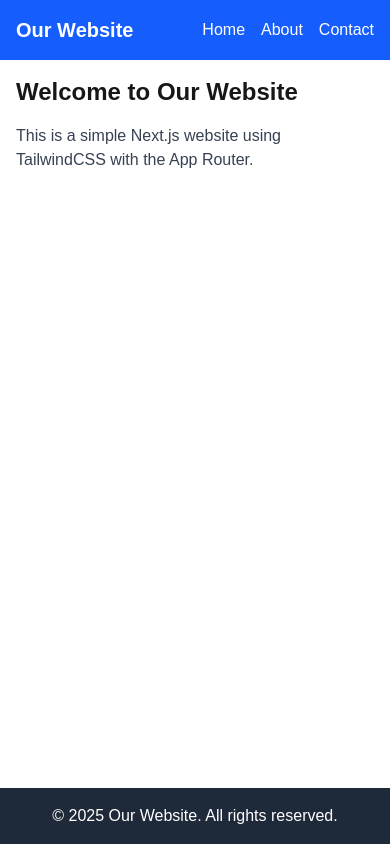
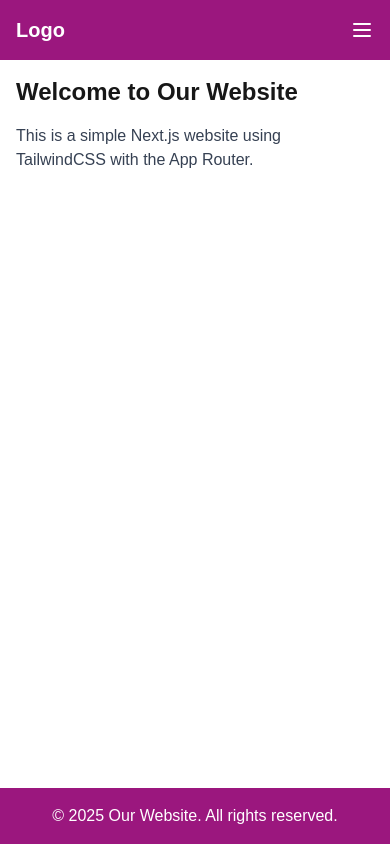
Before and after one commit to NidaleNieve/Vef-2-Verkefni2, a Next.js app in the folder flamed/: page / in a window 390 px wide. Built offline with nearby package versions, Linux system fonts and the light colour scheme.

Commit message:
add hamburger menu

```diff
--- /dev/null
+++ b/flamed/app/components/Navbar.js
@@ -0,0 +1,28 @@
+"use client";
+import { useState } from "react";
+
+export default function Navbar() {
+  const [open, setOpen] = useState(false);
+
+  return (
+    <nav className="w-full">
+      <div className="flex justify-between items-center py-4 px-4">
+        <h1 className="text-xl font-bold text-white">Logo</h1>
+        <button
+          className="text-white md:hidden"
+          onClick={() => setOpen(!open)}
+          aria-label="Toggle menu"
+        >
+          <svg className="w-6 h-6" fill="none" stroke="currentColor" viewBox="0 0 24 24">
+            <path strokeLinecap="round" strokeLinejoin="round" strokeWidth={2} d="M4 6h16M4 12h16M4 18h16" />
+          </svg>
+        </button>
+        <ul className={`flex-col absolute left-0 top-16 w-full bg-[#9B177E] md:bg-transparent md:static md:flex md:flex-row md:space-x-4 md:w-auto transition-all duration-200 ease-in ${open ? "flex" : "hidden"} md:flex`}>
+          <li><a href="#" className="block px-4 py-2 text-white hover:underline">Home</a></li>
+          <li><a href="#" className="block px-4 py-2 text-white hover:underline">Preferences</a></li>
+          <li><a href="#" className="block px-4 py-2 text-white hover:underline">Contact</a></li>
+        </ul>
+      </div>
+    </nav>
+  );
+}
--- a/flamed/app/layout.js
+++ b/flamed/app/layout.js
@@ -1,26 +1,18 @@
 import './globals.css';
+import Navbar from './components/Navbar';
 
 export const metadata = {
-  title: 'My Website',
+  title: 'Our Website',
   description: 'A simple Next.js + TailwindCSS website',
 };
 
 export default function RootLayout({ children }) {
   return (
     <html lang="en">
-      <body className="flex flex-col min-h-screen">
+      <body className="flex flex-col min-h-screen bg-[#E8D4B7]">
         {/* Header */}
-        <header className="bg-blue-600 text-white p-4">
-          <div className="container mx-auto flex justify-between items-center">
-            <h1 className="text-xl font-bold">Our Website</h1>
-            <nav>
-              <ul className="flex space-x-4">
-                <li><a href="#" className="hover:underline">Home</a></li>
-                <li><a href="#" className="hover:underline">About</a></li>
-                <li><a href="#" className="hover:underline">Contact</a></li>
-              </ul>
-            </nav>
-          </div>
+        <header className="bg-[#9B177E] text-white">
+          <Navbar />
         </header>
 
         {/* Main content */}
@@ -29,7 +21,7 @@ export default function RootLayout({ children }) {
         </main>
 
         {/* Footer */}
-        <footer className="bg-gray-800 text-white p-4">
+        <footer className="bg-[#9B177E] text-white p-4">
           <div className="container mx-auto text-center">
             &copy; {new Date().getFullYear()} Our Website. All rights reserved.
           </div>
```
Also changed, not shown: flamed/tsconfig.json (+20 -6 lines).
